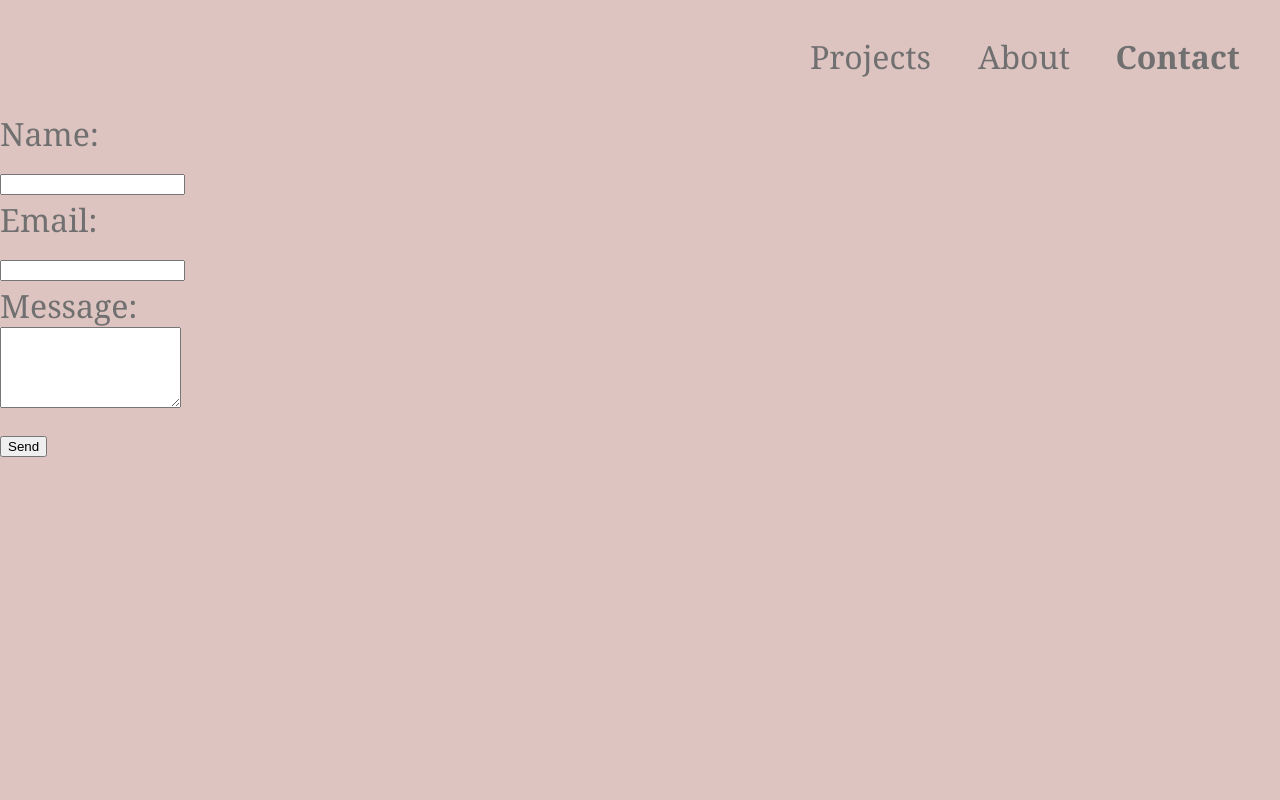
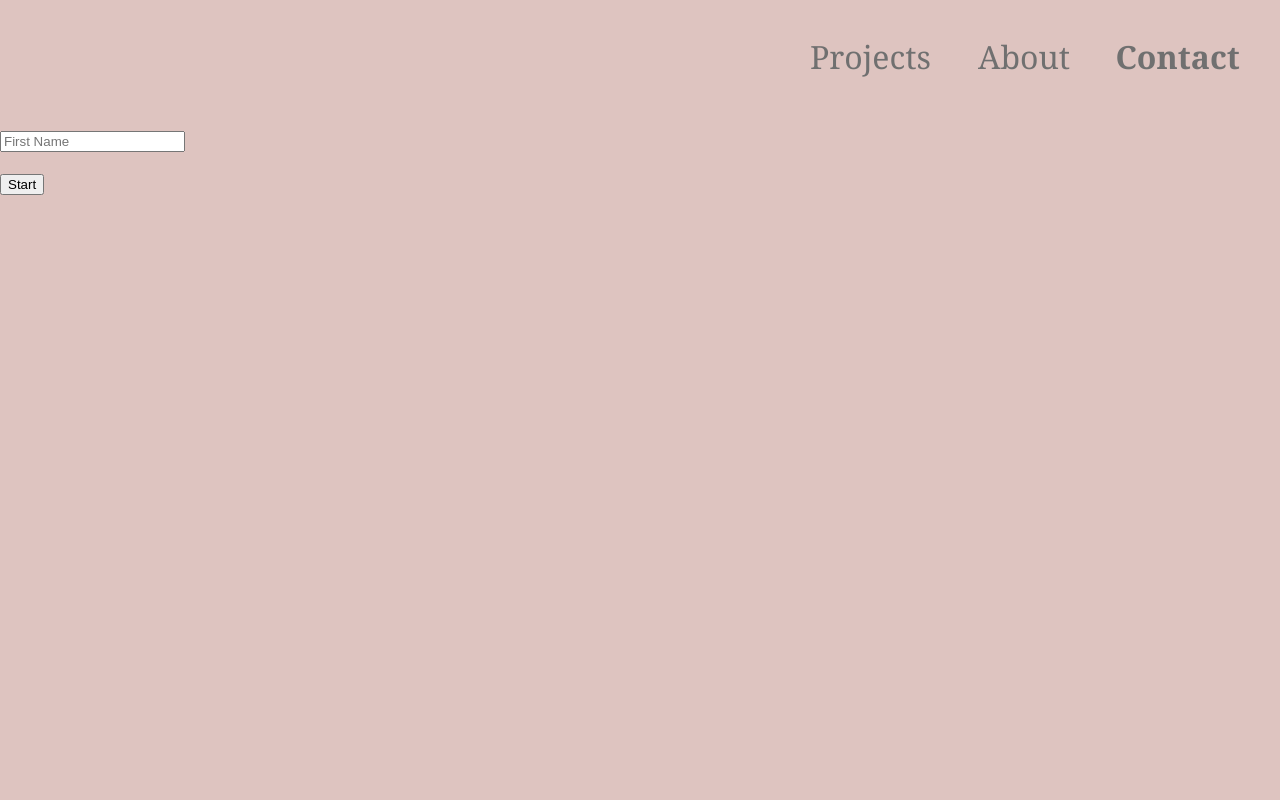
Before and after one commit to cleaningsupplies/slcs_public, a React (Create React App) app: page /contact in a window 1280 px wide. Shown: the top 800 px of the page. Built offline with nearby package versions, Linux system fonts and the light colour scheme.

Commit message:
more trying

```diff
--- a/src/components/ContactForm.js
+++ b/src/components/ContactForm.js
@@ -1,4 +1,5 @@
 import React from 'react';
+import axios from 'axios';
 
 
 
@@ -10,47 +11,24 @@ export default function ContactForm() {
     //https://ciunkos.com/creating-contact-forms-with-nodemailer-and-react
     //https://github.com/Ciunkos/creating-contact-forms-with-nodemailer-and-react/tree/master/src
 
+    const test = "HI"
 
-
+    function handleSubmit(e){
+      e.preventDefault();
+      axios.post('http://localhost:3000/contact/hi', test)
+      .then(function (response) {
+        console.log(response);
+      })
+      .catch(function (error) {
+        console.log(error);
+      });
+    }
 
 
     return (
-        <form className="contact-form" method="POST" action="/contact">
-        <div className="form-field">
-          <label htmlFor="name">
-            <div className="label-content">Name:</div>
-            <input type="text" name="name" required />
-          </label>
-        </div>
-
-        <div className="form-field">
-          <label htmlFor="email">
-            <div className="label-content">Email:</div>
-            <input type="email" name="email" required />
-          </label>
-        </div>
-
-        <div className="form-field">
-          <label htmlFor="message">
-            <div className="label-content">Message:</div>
-            <textarea className="stretch" name="message" rows="5" required />
-          </label>
-        </div>
-
-        <button type="submit">Send</button>
-
-        <div>
-          { window.location.hash === '#success' &&
-            <div id="success">
-              <p>Your message has been sent!</p>
-            </div>
-          }
-          { window.location.hash === '#error' &&
-            <div id="error">
-              <p>An error occured while submitting the form.</p>
-            </div>
-          }
-        </div>
-      </form>
+      <form onSubmit={handleSubmit}>
+      <input  placeholder="First Name" type="text" /><br />
+     <button type="Submit">Start</button>
+     </form>
     )
 }
--- a/src/components/Footer.js
+++ b/src/components/Footer.js
@@ -21,9 +21,9 @@ export default function Footer() {
       </div>
       <div className={styles["copyright"]}>&#169; Copyright &#8226; 2022 &#8226; Stephanie Lindner</div>
       <div className={styles["icons"]}>
-        <a href={links.github} target="_blank" className={styles["icons_link"]}> <FontAwesomeIcon className={styles["github"]} icon={faGithub}></FontAwesomeIcon> </a>
-        <a href={links.linkedIn} target="_blank" className={styles["icons_link"]}> <FontAwesomeIcon className={styles["linkedIn"]} icon={faLinkedinIn}></FontAwesomeIcon> </a>
-        <a href={links.instagram} target="_blank" className={styles["icons_link"]}> <FontAwesomeIcon className={styles["instagram"]} icon={faInstagram}></FontAwesomeIcon> </a>
+        <a href={links.github} target="_blank" rel="noreferrer" className={styles["icons_link"]}> <FontAwesomeIcon className={styles["github"]} icon={faGithub}></FontAwesomeIcon> </a>
+        <a href={links.linkedIn} target="_blank" rel="noreferrer" className={styles["icons_link"]}> <FontAwesomeIcon className={styles["linkedIn"]} icon={faLinkedinIn}></FontAwesomeIcon> </a>
+        <a href={links.instagram} target="_blank" rel="noreferrer" className={styles["icons_link"]}> <FontAwesomeIcon className={styles["instagram"]} icon={faInstagram}></FontAwesomeIcon> </a>
       </div>
     </div>
   )
```
Also changed, not shown: 1 other file (tests, documents, lock files or other folders).
